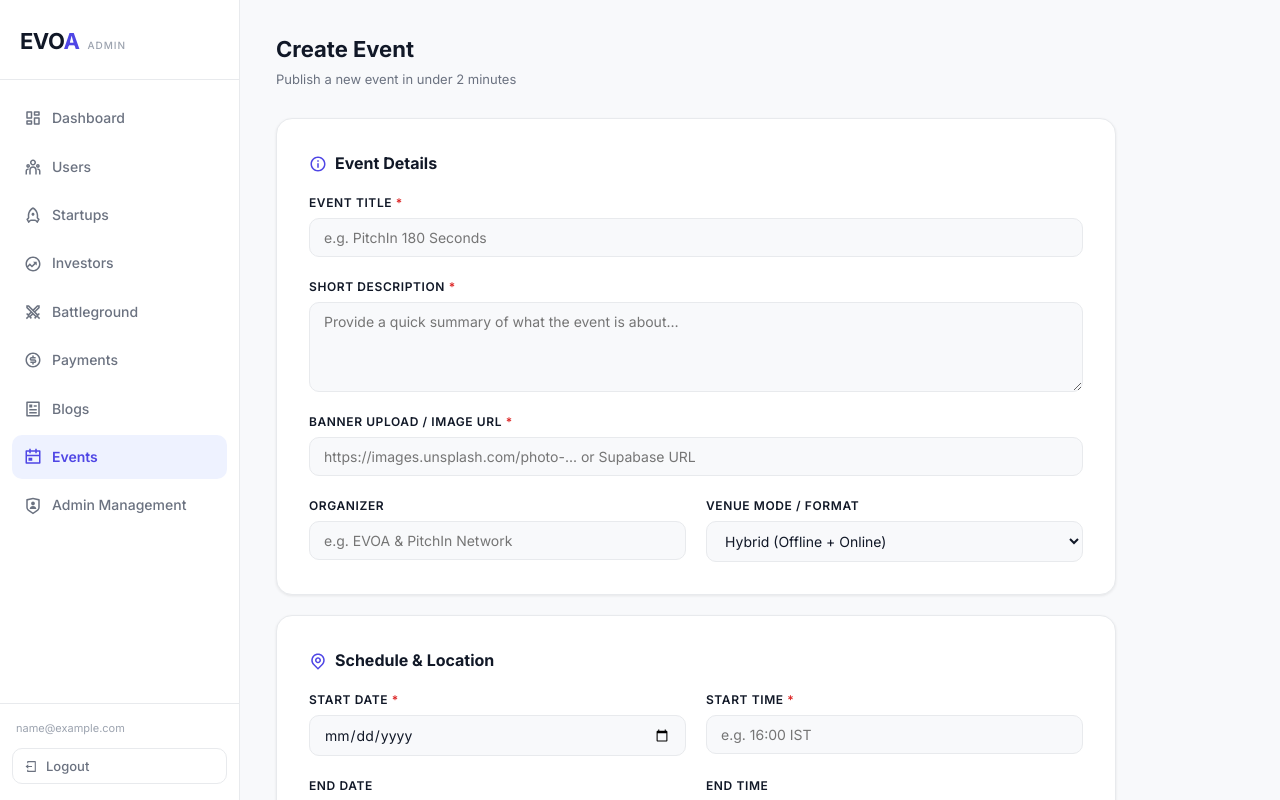
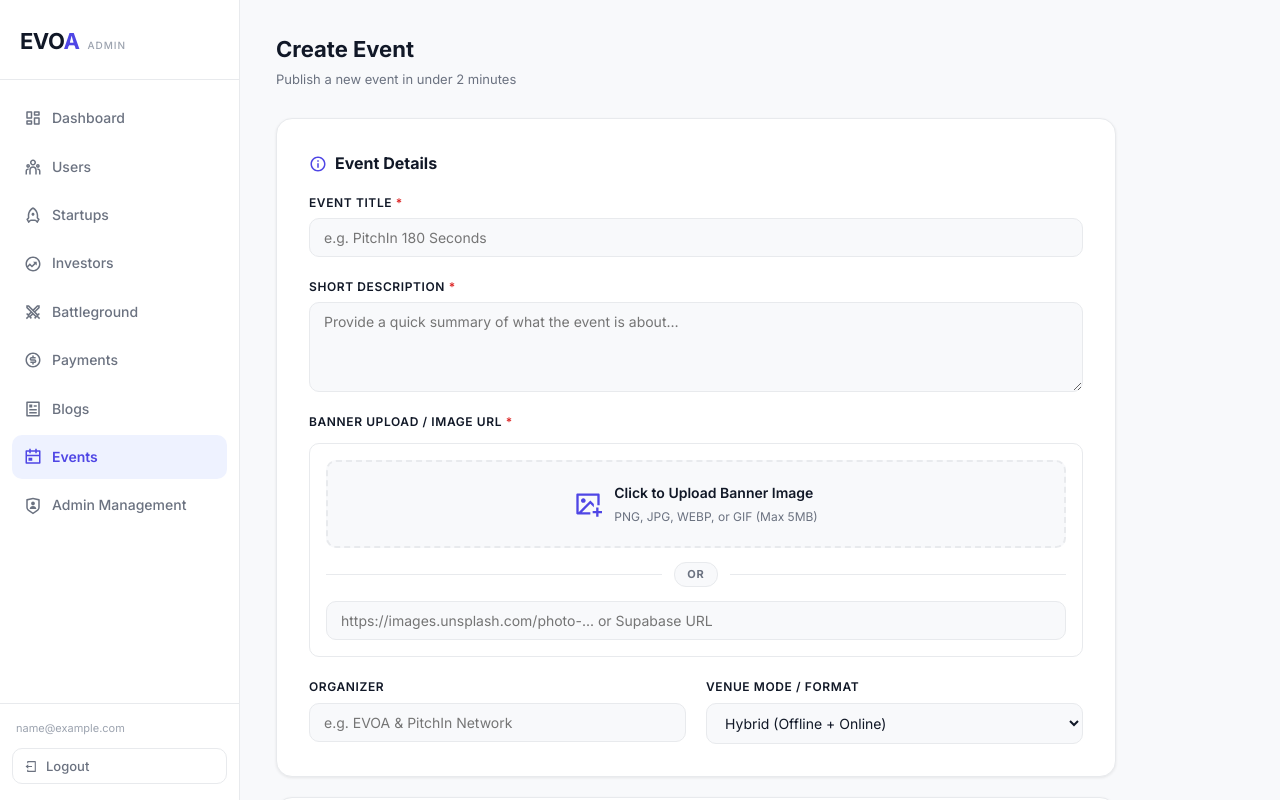
Before and after one commit to EVOA-admin/Evoa-Admin, a React (Vite) app: page /events/create in a window 1280 px wide. Shown: the top 800 px of the page. Built offline with nearby package versions, Linux system fonts and the light colour scheme; no server answers; sample sign-in values are in the browser's storage.

Commit message:
added upload image feature

```diff
--- a/src/components/EventForm.jsx
+++ b/src/components/EventForm.jsx
@@ -3,7 +3,7 @@ import { Link } from 'react-router-dom';
 import {
   RiSaveLine, RiArrowLeftLine, RiArrowDownSLine, RiArrowUpSLine,
   RiImageAddLine, RiMagicLine, RiSeoLine, RiInformationLine, RiMapPinLine, RiTicketLine,
-  RiUserStarLine, RiAddLine, RiDeleteBinLine
+  RiUserStarLine, RiAddLine, RiDeleteBinLine, RiCloseLine, RiCheckLine
 } from 'react-icons/ri';
 
 const DEFAULT_ROLE_PRICING = {
@@ -44,10 +44,55 @@ const ROLES = [
 ];
 
 export default function EventForm({ initialData = {}, onSubmit, saving, errorMsg, successMsg, isEdit = false }) {
-  // Primary Fields
   const [title, setTitle] = useState(initialData.title || '');
   const [description, setDescription] = useState(initialData.description || '');
-  const [bannerUrl, setBannerUrl] = useState(initialData.banner_url || initialData.bannerUrl || initialData.poster_url || initialData.posterUrl || '');
+
+  // Banner Image handling (Upload vs URL)
+  const initialBanner = initialData.banner_url || initialData.bannerUrl || initialData.poster_url || initialData.posterUrl || '';
+  const isInitialUpload = initialBanner.startsWith('data:') || initialBanner.startsWith('blob:');
+  const [uploadedImage, setUploadedImage] = useState(isInitialUpload ? initialBanner : '');
+  const [fileName, setFileName] = useState(isInitialUpload ? 'Uploaded banner image' : '');
+  const [imageUrlInput, setImageUrlInput] = useState(!isInitialUpload ? initialBanner : '');
+
+  const hasUpload = Boolean(uploadedImage);
+  const hasUrl = Boolean(imageUrlInput.trim());
+
+  const handleImageUpload = (e) => {
+    const file = e.target.files?.[0];
+    if (!file) return;
+
+    if (!file.type.startsWith('image/')) {
+      alert('Please select a valid image file (PNG, JPG, WEBP, GIF)');
+      return;
+    }
+
+    const reader = new FileReader();
+    reader.onload = (ev) => {
+      setUploadedImage(ev.target.result);
+      setFileName(file.name);
+      setImageUrlInput('');
+    };
+    reader.readAsDataURL(file);
+  };
+
+  const handleClearUploadedImage = () => {
+    setUploadedImage('');
+    setFileName('');
+  };
+
+  const handleImageUrlChange = (e) => {
+    const val = e.target.value;
+    setImageUrlInput(val);
+    if (val.trim()) {
+      setUploadedImage('');
+      setFileName('');
+    }
+  };
+
+  const handleClearImageUrl = () => {
+    setImageUrlInput('');
+  };
+
   const [organizer, setOrganizer] = useState(initialData.organizer || '');
   const [venueType, setVenueType] = useState(initialData.venue_type || initialData.venueType || 'hybrid');
   const [eventType, setEventType] = useState(initialData.event_type || initialData.eventType || 'event_with_subscription');
@@ -135,6 +180,18 @@ export default function EventForm({ initialData = {}, onSubmit, saving, errorMsg
   const handleSubmit = (e) => {
     e.preventDefault();
     if (!title.trim()) return;
+
+    // Validate Banner Upload / Image URL - must provide only one
+    const bannerUrl = uploadedImage || imageUrlInput.trim();
+    if (!bannerUrl) {
+      alert('Please upload a banner image or enter an image URL.');
+      return;
+    }
+
+    if (uploadedImage && imageUrlInput.trim()) {
+      alert('Please provide either an uploaded image or an image URL, not both.');
+      return;
+    }
 
     // Convert newline-separated highlights text into clean array
     const parsedHighlights = highlightsText
@@ -238,26 +295,116 @@ export default function EventForm({ initialData = {}, onSubmit, saving, errorMsg
             />
           </div>
 
-          {/* Banner Image URL */}
+          {/* Banner Upload / Image URL Field */}
           <div className="form-group form-full">
             <label className="form-label">Banner Upload / Image URL <span className="required">*</span></label>
+            <div className="banner-input-container">
+              {/* Option 1: Upload Image */}
+              <div className={`banner-upload-box ${hasUrl ? 'banner-box-disabled' : ''}`}>
+                {!hasUpload ? (
+                  <label className={`banner-file-dropzone ${hasUrl ? 'dropzone-disabled' : ''}`}>
+                    <input
+                      type="file"
+                      accept="image/*"
+                      onChange={handleImageUpload}
+                      disabled={hasUrl}
+                      style={{ display: 'none' }}
+                    />
+                    <div className="dropzone-content">
+                      <RiImageAddLine size={28} className="dropzone-icon" />
+                      <div className="dropzone-text-group">
+                        <span className="dropzone-title">
+                          {hasUrl ? 'Upload disabled (Image URL is active)' : 'Click to Upload Banner Image'}
+                        </span>
+                        <span className="dropzone-subtitle">
+                          {hasUrl ? 'Clear the Image URL field below to upload an image file' : 'PNG, JPG, WEBP, or GIF (Max 5MB)'}
+                        </span>
+                      </div>
+                    </div>
+                  </label>
+                ) : (
+                  <div className="banner-preview-card">
+                    <div className="banner-preview-wrapper">
+                      <img src={uploadedImage} alt="Uploaded Banner Preview" className="cover-preview" />
+                      <div className="banner-preview-overlay">
+                        <span className="banner-file-name">{fileName || 'Uploaded Image'}</span>
+                        <button
+                          type="button"
+                          className="banner-remove-btn"
+                          onClick={handleClearUploadedImage}
+                          title="Remove uploaded image"
+                        >
+                          <RiDeleteBinLine size={16} /> Remove Image
+                        </button>
+                      </div>
+                    </div>
+                    <div className="banner-status-badge">
+                      <RiCheckLine size={14} /> Image Uploaded &amp; Selected
+                    </div>
+                  </div>
+                )}
+              </div>
+
+              {/* OR Separator */}
+              <div className="banner-or-divider">
+                <span className="banner-or-line"></span>
+                <span className="banner-or-badge">OR</span>
+                <span className="banner-or-line"></span>
+              </div>
+
+              {/* Option 2: Image URL Input */}
+              <div className={`banner-url-box ${hasUpload ? 'banner-box-disabled' : ''}`}>
+                <div className="url-input-wrapper">
                   <input
                     type="url"
                     className="form-input"
-              required
-              value={bannerUrl}
-              onChange={e => setBannerUrl(e.target.value)}
-              placeholder="https://images.unsplash.com/photo-... or Supabase URL"
+                    value={imageUrlInput}
+                    onChange={handleImageUrlChange}
+                    disabled={hasUpload}
+                    placeholder={
+                      hasUpload
+                        ? "Disabled — Clear uploaded image above to enter an Image URL"
+                        : "https://images.unsplash.com/photo-... or Supabase URL"
+                    }
                   />
-            {bannerUrl && (
+                  {hasUrl && !hasUpload && (
+                    <button
+                      type="button"
+                      className="url-clear-btn"
+                      onClick={handleClearImageUrl}
+                      title="Clear Image URL"
+                    >
+                      <RiCloseLine size={18} />
+                    </button>
+                  )}
+                </div>
+
+                {hasUrl && !hasUpload && (
+                  <div className="banner-preview-wrapper" style={{ marginTop: 8 }}>
                     <img
-                src={bannerUrl}
-                alt="Banner Preview"
+                      src={imageUrlInput}
+                      alt="Banner URL Preview"
                       className="cover-preview"
-                style={{ maxHeight: 160, marginTop: 8 }}
                       onError={e => e.target.style.display = 'none'}
                     />
+                    <div className="banner-status-badge" style={{ padding: '4px 8px' }}>
+                      <RiCheckLine size={14} /> Image URL Active
+                    </div>
+                  </div>
                 )}
+
+                {hasUpload && (
+                  <span className="banner-helper-text">
+                    Image URL field is disabled because an image file has been uploaded above.
+                  </span>
+                )}
+                {hasUrl && (
+                  <span className="banner-helper-text">
+                    Upload Image option is disabled because an Image URL is entered above.
+                  </span>
+                )}
+              </div>
+            </div>
           </div>
 
           {/* Organizer */}
--- a/src/index.css
+++ b/src/index.css
@@ -743,6 +743,216 @@ html, body, #root {
   border: 1px solid var(--color-border);
 }
 
+/* ── Banner Upload / Image URL Dual Option ── */
+.banner-input-container {
+  display: flex;
+  flex-direction: column;
+  gap: 12px;
+  background: var(--color-surface, #ffffff);
+  border: 1px solid var(--color-border, #e5e7eb);
+  border-radius: var(--radius, 10px);
+  padding: 16px;
+  margin-top: 6px;
+}
+
+.banner-upload-box {
+  transition: opacity 0.2s ease;
+}
+
+.banner-file-dropzone {
+  display: flex;
+  align-items: center;
+  justify-content: center;
+  border: 2px dashed var(--color-border, #cbd5e1);
+  border-radius: var(--radius, 8px);
+  padding: 20px 16px;
+  text-align: center;
+  cursor: pointer;
+  background: var(--color-bg, #f8fafc);
+  transition: all 0.2s ease;
+  user-select: none;
+}
+
+.banner-file-dropzone:hover:not(.dropzone-disabled) {
+  border-color: var(--color-primary, #4f46e5);
+  background: rgba(79, 70, 229, 0.04);
+}
+
+.banner-file-dropzone.dropzone-disabled {
+  opacity: 0.5;
+  cursor: not-allowed;
+  background: rgba(0, 0, 0, 0.02);
+  border-style: solid;
+  border-color: var(--color-border, #e2e8f0);
+}
+
+.dropzone-content {
+  display: flex;
+  align-items: center;
+  justify-content: center;
+  gap: 12px;
+}
+
+.dropzone-icon {
+  color: var(--color-primary, #4f46e5);
+  flex-shrink: 0;
+}
+
+.dropzone-disabled .dropzone-icon {
+  color: var(--color-text-secondary, #94a3b8);
+}
+
+.dropzone-text-group {
+  text-align: left;
+}
+
+.dropzone-title {
+  display: block;
+  font-size: 14px;
+  font-weight: 600;
+  color: var(--color-text, #1e293b);
+}
+
+.dropzone-subtitle {
+  display: block;
+  font-size: 12px;
+  color: var(--color-text-secondary, #64748b);
+  margin-top: 2px;
+}
+
+/* OR Separator */
+.banner-or-divider {
+  display: flex;
+  align-items: center;
+  gap: 12px;
+  margin: 2px 0;
+}
+
+.banner-or-line {
+  flex: 1;
+  height: 1px;
+  background: var(--color-border, #e2e8f0);
+}
+
+.banner-or-badge {
+  font-size: 11px;
+  font-weight: 700;
+  letter-spacing: 0.08em;
+  color: var(--color-text-secondary, #64748b);
+  background: var(--color-bg, #f1f5f9);
+  padding: 3px 12px;
+  border-radius: 12px;
+  border: 1px solid var(--color-border, #e2e8f0);
+  text-transform: uppercase;
+}
+
+/* URL Input Box & Preview */
+.banner-url-box {
+  transition: opacity 0.2s ease;
+}
+
+.url-input-wrapper {
+  position: relative;
+  display: flex;
+  align-items: center;
+}
+
+.url-clear-btn {
+  position: absolute;
+  right: 10px;
+  background: transparent;
+  border: none;
+  color: #94a3b8;
+  cursor: pointer;
+  padding: 4px;
+  display: flex;
+  align-items: center;
+  justify-content: center;
+  border-radius: 50%;
+  transition: color 0.15s, background 0.15s;
+}
+
+.url-clear-btn:hover {
+  color: #ef4444;
+  background: rgba(239, 68, 68, 0.1);
+}
+
+.banner-box-disabled {
+  opacity: 0.55;
+}
+
+.banner-helper-text {
+  display: block;
+  font-size: 12px;
+  color: var(--color-text-secondary, #64748b);
+  margin-top: 6px;
+  font-style: italic;
+}
+
+.banner-preview-wrapper {
+  position: relative;
+  border-radius: var(--radius, 8px);
+  overflow: hidden;
+  border: 1px solid var(--color-border, #e2e8f0);
+  margin-top: 6px;
+}
+
+.banner-preview-wrapper .cover-preview {
+  margin-top: 0;
+  display: block;
+}
+
+.banner-preview-overlay {
+  position: absolute;
+  bottom: 0;
+  left: 0;
+  right: 0;
+  padding: 8px 12px;
+  background: linear-gradient(to top, rgba(15, 23, 42, 0.85), rgba(15, 23, 42, 0));
+  display: flex;
+  align-items: center;
+  justify-content: space-between;
+  color: #ffffff;
+}
+
+.banner-file-name {
+  font-size: 13px;
+  font-weight: 500;
+  white-space: nowrap;
+  overflow: hidden;
+  text-overflow: ellipsis;
+  max-width: 65%;
+}
+
+.banner-remove-btn {
+  background: rgba(239, 68, 68, 0.9);
+  color: #ffffff;
+  border: none;
+  padding: 5px 10px;
+  border-radius: 6px;
+  font-size: 12px;
+  font-weight: 600;
+  cursor: pointer;
+  display: inline-flex;
+  align-items: center;
+  gap: 4px;
+  transition: background 0.15s;
+}
+
+.banner-remove-btn:hover {
+  background: #dc2626;
+}
+
+.banner-status-badge {
+  display: inline-flex;
+  align-items: center;
+  gap: 5px;
+  font-size: 12px;
+  font-weight: 600;
+  color: #10b981;
+  margin-top: 6px;
+}
+
 .radio-group { display: flex; gap: 12px; margin-top: 4px; flex-wrap: wrap; }
 .radio-label {
   display: flex;
```
Lines whose indentation alone changed are shown as unchanged.
